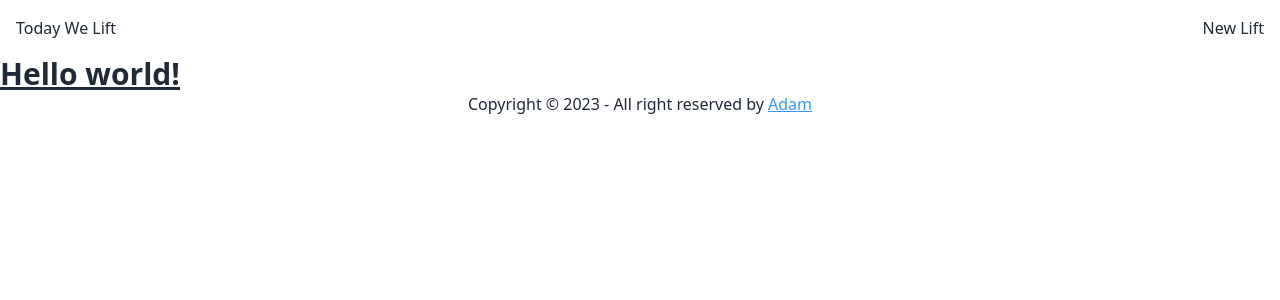
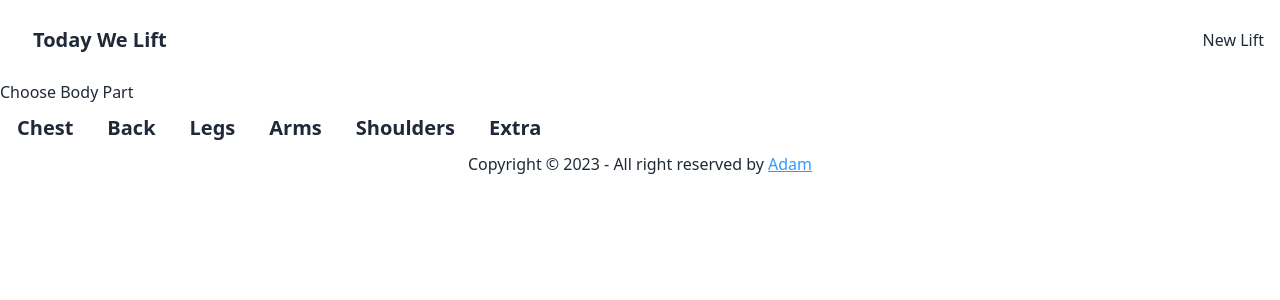
Before and after one commit to ajh0050/today-we-lift, a Next.js app: page / in a window 1280 px wide. Shown: the top 300 px of the page. Built offline with nearby package versions, Linux system fonts and the light colour scheme.

Commit message:
Add all functionality into one file

```diff
--- a/data/workouts.js
+++ b/data/workouts.js
@@ -1751,7 +1751,7 @@ const workouts = [
     },
     {
         "title": "Calf Blast",
-        "body_part": "calves",
+        "body_part": "extra",
         "exercises": [
             {
                 "name": "Standing Calf Raises",
@@ -1774,7 +1774,7 @@ const workouts = [
     },
     {
         "title": "Trap Blast",
-        "body_part": "traps",
+        "body_part": "extra",
         "exercises": [
             {
                 "name": "Barbell Shrugs",
@@ -1792,7 +1792,7 @@ const workouts = [
     },
     {
         "title": "Ab Blast - Burn",
-        "body_part": "abs",
+        "body_part": "extra",
         "exercises": [
             {
                 "name": "Hanging Leg Raises",
@@ -1825,7 +1825,7 @@ const workouts = [
     },
     {
         "title": "Ab Blast - Weighted",
-        "body_part": "abs",
+        "body_part": "extra",
         "exercises": [
             {
                 "name": "Decline Bench Weighted Sit-Ups",
--- /dev/null
+++ b/pages/index.jsx
@@ -0,0 +1,49 @@
+import React, { useState, useEffect } from 'react'
+import workouts from '../data/workouts'
+
+export default function Home() {
+  const [bodyPart, setBodyPart] = useState(null)
+  const [workout, setWorkout] = useState({})
+
+  useEffect(() => {
+    if (bodyPart) {
+      getRandomWorkout();
+    }
+  }, [bodyPart])
+
+
+  const handleBodyPart = (e) => {
+    setBodyPart(e.target.id);
+  }
+
+  const getRandomWorkout = () => {
+    const filteredArray = workouts.filter((workout) => workout.bodyPart === bodyPart);
+    function getRandomIndex(arr) {
+      return Math.floor(Math.random() * arr.length);
+    }
+    setWorkout((getRandomIndex(filteredArray)));
+  };
+
+  const resetBodyPart = () => {
+    setBodyPart(null);
+  }
+
+  return (
+    <>
+      {!bodyPart ? <div>
+        <h1>Choose Body Part</h1>
+        <button className="btn btn-ghost normal-case text-xl" id="chest" onClick={handleBodyPart}>Chest</button>
+        <button className="btn btn-ghost normal-case text-xl" id="back" onClick={handleBodyPart}>Back</button>
+        <button className="btn btn-ghost normal-case text-xl" id="legs" onClick={handleBodyPart}>Legs</button>
+        <button className="btn btn-ghost normal-case text-xl" id="arms" onClick={handleBodyPart}>Arms</button>
+        <button className="btn btn-ghost normal-case text-xl" id="shoulders" onClick={handleBodyPart}>Shoulders</button>
+        <button className="btn btn-ghost normal-case text-xl" id="extra" onClick={handleBodyPart}>Extra</button>
+      </div> : <button onClick={resetBodyPart}>choose body part comonent</button>}
+
+      <div>
+
+      </div>
+    </>
+
+  )
+}
--- a/pages/index.tsx
+++ /dev/null
@@ -1,7 +0,0 @@
-export default function Home() {
-  return (
-    <h1 className="text-3xl font-bold underline">
-      Hello world!
-    </h1>
-  )
-}
--- a/tsconfig.json
+++ b/tsconfig.json
@@ -18,6 +18,6 @@
       "@/*": ["./*"]
     }
   },
-  "include": ["next-env.d.ts", "**/*.ts", "**/*.tsx"],
+  "include": ["next-env.d.ts", "**/*.ts", "**/*.tsx", "pages/index.jsx"],
   "exclude": ["node_modules"]
 }
```
Also changed, not shown: context.js/workoutState.js (added, +20 -0 lines), src/components/ChooseBodyPart.js (+23 -0 lines), src/components/Workout.js (added, +11 -0 lines), src/components/Layout.js (indentation only).
